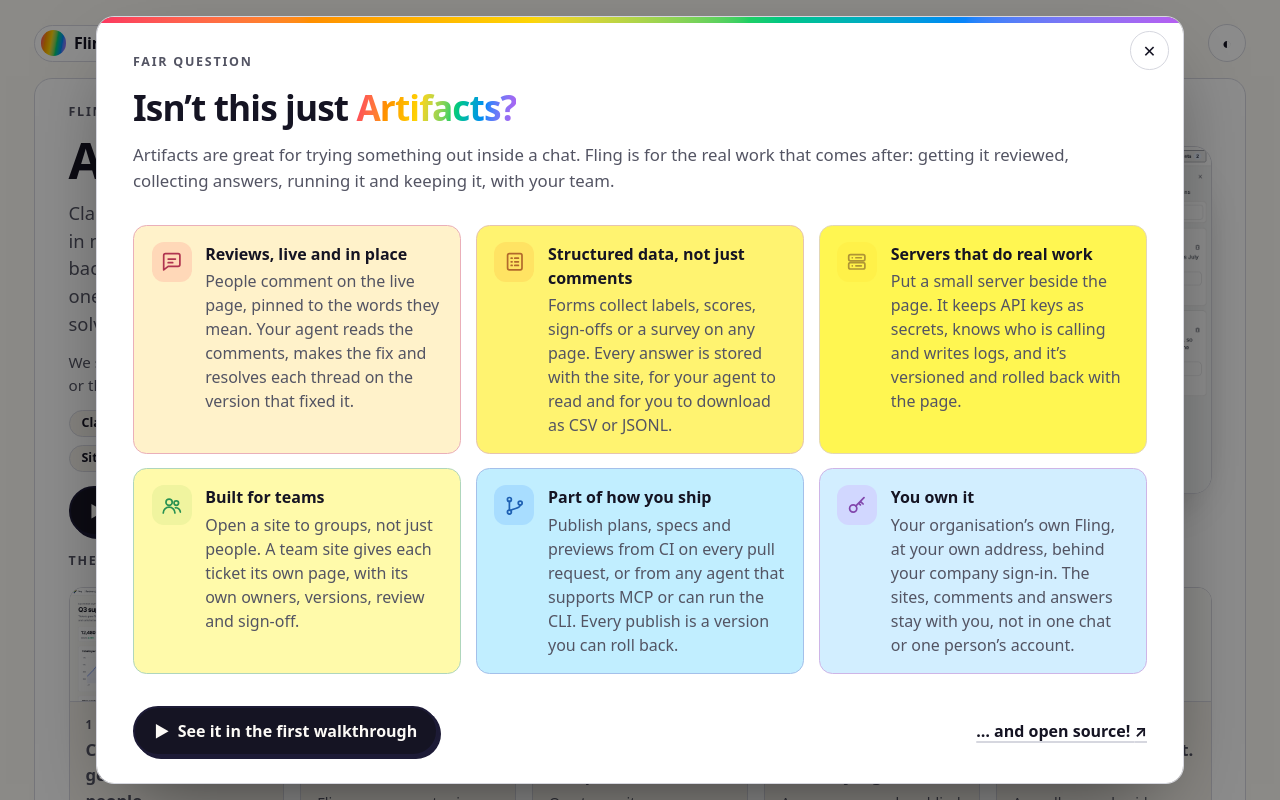
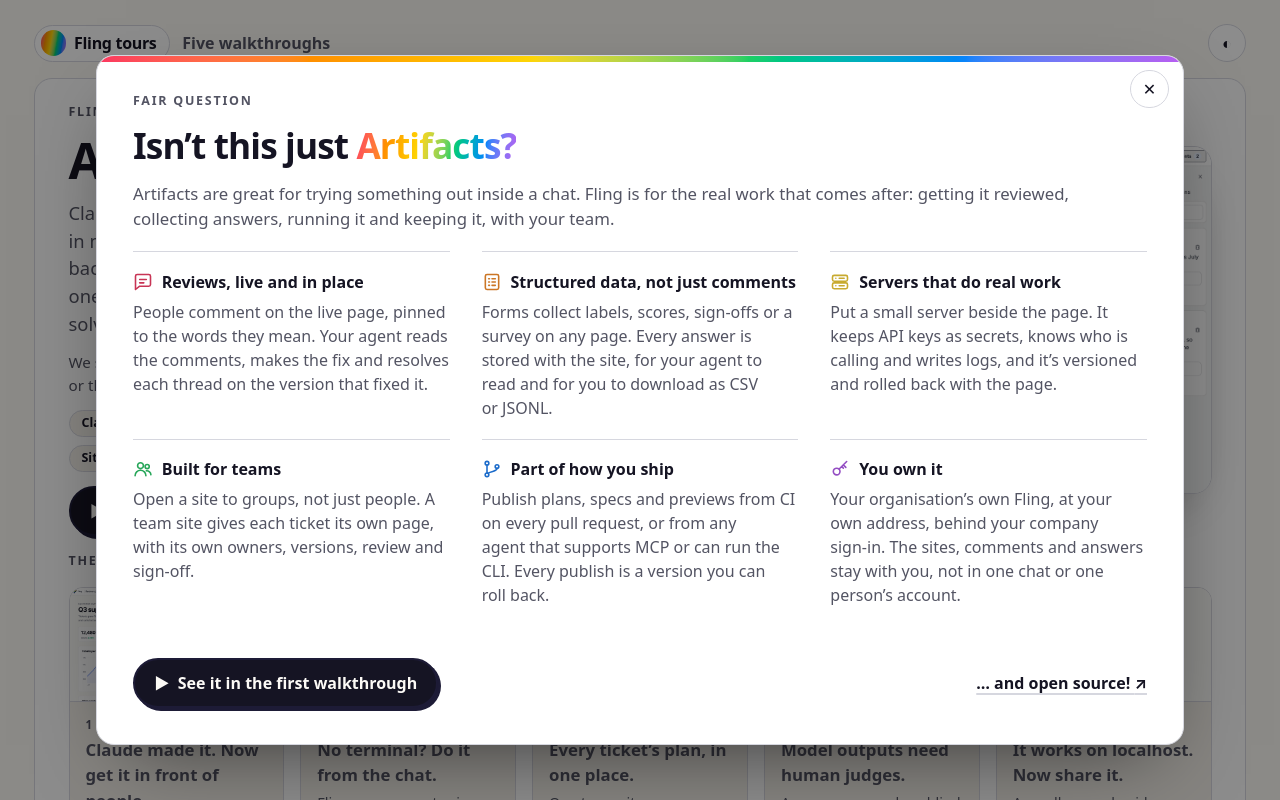
Before and after one commit to nearform/fling-walkthroughs, a website: page home/index.html in a window 1280 px wide. Both pictures are taken after a click on the button "Hang on, isn’t this just Artifacts?". Shown: the top 800 px of the page. Drawn offline with Linux system fonts and the light colour scheme; files that its build step writes are made by us from their sources; files whose address does not match are found by name.

Commit message:
Title cards: problem and how beside the tour's poster; plainer Artifacts panel
Co-Authored-By: Claude Opus 5.5 <noreply@anthropic.com>

```diff
--- a/build.mjs
+++ b/build.mjs
@@ -38,7 +38,8 @@ for (const t of tours) {
     for (const k of Object.keys(all)) all[k] = all[k].filter(p => !p.skip).map(p => ({ ...p, parts: p.parts.map(q => ({ ...q, from: q.text, text: swap(q.text) })) }))
     patches = `\nwindow.TOUR_PATCHES = ${JSON.stringify(all)}\n`
   }
-  writeFileSync(`${out}/scenes.js`, swap(readFileSync(`tours/${t}/scenes.js`, 'utf8')) + patches)
+  const poster = `\nwindow.TOUR.poster = ${JSON.stringify(meta.poster)}\n` // the title card shows it
+  writeFileSync(`${out}/scenes.js`, swap(readFileSync(`tours/${t}/scenes.js`, 'utf8')) + poster + patches)
   cpSync(`tours/${t}/shots`, `${out}/shots`, { recursive: true })
   for (const f of ['player.css', 'player.js', 'tours.js']) cpSync(`player/${f}`, `${out}/player/${f}`)
   console.log(`built ${out}`)
--- a/home/index.html
+++ b/home/index.html
@@ -57,19 +57,11 @@
   .vs h2 { font-size: clamp(1.5rem, 1.1rem + 1.5vw, 2.2rem); line-height: 1.1; letter-spacing: -0.025em; font-weight: 800; }
   .vs .intro { color: var(--muted); font-size: 1.05rem; }
   .vs::before { content: ""; position: absolute; inset: 0 0 auto; block-size: 6px; background: var(--rainbow); }
-  .vs dl { display: grid; grid-template-columns: repeat(auto-fit, minmax(min(16rem, 100%), 1fr)); gap: 0.9rem; }
-  .vs dl > div {
-    display: grid; grid-template-columns: auto 1fr; grid-template-rows: auto 1fr; column-gap: 0.85rem; align-items: start;
-    padding: 1rem 1.1rem; border-radius: calc(var(--radius) * 0.75);
-    border: 1px solid color-mix(in oklab, var(--c) 30%, var(--line));
-    background: color-mix(in oklab, var(--c) 7%, var(--card));
-  }
-  .vs .ico {
-    grid-row: span 2; display: grid; place-items: center; inline-size: 2.5rem; aspect-ratio: 1; border-radius: 0.75rem;
-    background: color-mix(in oklab, var(--c) 22%, var(--card)); color: color-mix(in oklab, var(--c) 70%, var(--ink));
-  }
-  .vs .ico svg { inline-size: 1.35rem; }
-  .vs dt { font-weight: 750; margin-block-end: 0.2rem; }
+  .vs dl { display: grid; grid-template-columns: repeat(auto-fit, minmax(min(16rem, 100%), 1fr)); gap: 0 2rem; margin-block-start: 0.25rem; }
+  .vs dl > div { padding-block: 1.1rem 1.2rem; border-block-start: 1px solid var(--line); }
+  .vs dt { display: flex; align-items: center; gap: 0.55rem; font-weight: 750; margin-block-end: 0.35rem; }
+  .vs .ico { flex: none; display: inline-flex; color: color-mix(in oklab, var(--c) 80%, var(--ink)); }
+  .vs .ico svg { inline-size: 1.25rem; }
   .vs dd { color: var(--muted); margin: 0; }
   .vs .foot { display: flex; flex-wrap: wrap; gap: 1rem; align-items: center; justify-content: space-between; }
   .vs .oss { font-weight: 750; color: var(--ink); text-decoration: underline; text-decoration-thickness: 2px; text-underline-offset: 0.25em; text-decoration-color: var(--line); }
@@ -145,12 +137,12 @@
   <h2>Isn’t this just <span class="rainbow-text">Artifacts?</span></h2>
   <p class="intro">Artifacts are great for trying something out inside a chat. Fling is for the real work that comes after: getting it reviewed, collecting answers, running it and keeping it, with your team.</p>
   <dl>
-    <div style="--c: var(--red)"><span class="ico" aria-hidden="true"><svg viewBox="0 0 24 24" fill="none" stroke="currentColor" stroke-width="1.9" stroke-linecap="round" stroke-linejoin="round"><path d="M21 15a2 2 0 0 1-2 2H8l-5 4V5a2 2 0 0 1 2-2h14a2 2 0 0 1 2 2z"/><path d="M8 9h8M8 13h5"/></svg></span><dt>Reviews, live and in place</dt><dd>People comment on the live page, pinned to the words they mean. Your agent reads the comments, makes the fix and resolves each thread on the version that fixed it.</dd></div>
-    <div style="--c: var(--orange)"><span class="ico" aria-hidden="true"><svg viewBox="0 0 24 24" fill="none" stroke="currentColor" stroke-width="1.9" stroke-linecap="round" stroke-linejoin="round"><rect x="4" y="3" width="16" height="18" rx="2"/><path d="M8 8h1M12 8h4M8 12h1M12 12h4M8 16h1M12 16h4"/></svg></span><dt>Structured data, not just comments</dt><dd>Forms collect labels, scores, sign-offs or a survey on any page. Every answer is stored with the site, for your agent to read and for you to download as CSV or JSONL.</dd></div>
-    <div style="--c: var(--yellow)"><span class="ico" aria-hidden="true"><svg viewBox="0 0 24 24" fill="none" stroke="currentColor" stroke-width="1.9" stroke-linecap="round" stroke-linejoin="round"><rect x="3" y="4" width="18" height="7" rx="2"/><rect x="3" y="13" width="18" height="7" rx="2"/><path d="M7 7.5h.01M7 16.5h.01M11 7.5h6M11 16.5h6"/></svg></span><dt>Servers that do real work</dt><dd>Put a small server beside the page. It keeps API keys as secrets, knows who is calling and writes logs, and it’s versioned and rolled back with the page.</dd></div>
-    <div style="--c: var(--green)"><span class="ico" aria-hidden="true"><svg viewBox="0 0 24 24" fill="none" stroke="currentColor" stroke-width="1.9" stroke-linecap="round" stroke-linejoin="round"><circle cx="9" cy="8" r="3.5"/><path d="M2.5 20a6.5 6.5 0 0 1 13 0"/><circle cx="17" cy="9" r="2.5"/><path d="M16 14.2a5 5 0 0 1 5.5 4.8"/></svg></span><dt>Built for teams</dt><dd>Open a site to groups, not just people. A team site gives each ticket its own page, with its own owners, versions, review and sign-off.</dd></div>
-    <div style="--c: var(--blue)"><span class="ico" aria-hidden="true"><svg viewBox="0 0 24 24" fill="none" stroke="currentColor" stroke-width="1.9" stroke-linecap="round" stroke-linejoin="round"><circle cx="6" cy="5" r="2.2"/><circle cx="6" cy="19" r="2.2"/><circle cx="18" cy="9" r="2.2"/><path d="M6 7.2v9.6M18 11.2c0 4-6 3-11 6"/></svg></span><dt>Part of how you ship</dt><dd>Publish plans, specs and previews from CI on every pull request, or from any agent that supports MCP or can run the CLI. Every publish is a version you can roll back.</dd></div>
-    <div style="--c: var(--violet)"><span class="ico" aria-hidden="true"><svg viewBox="0 0 24 24" fill="none" stroke="currentColor" stroke-width="1.9" stroke-linecap="round" stroke-linejoin="round"><circle cx="8" cy="15" r="4"/><path d="M11 12l9-9M16 7l3 3M14 9l2 2"/></svg></span><dt>You own it</dt><dd>Your organisation’s own Fling, at your own address, behind your company sign-in. The sites, comments and answers stay with you, not in one chat or one person’s account.</dd></div>
+    <div style="--c: var(--red)"><dt><span class="ico" aria-hidden="true"><svg viewBox="0 0 24 24" fill="none" stroke="currentColor" stroke-width="1.9" stroke-linecap="round" stroke-linejoin="round"><path d="M21 15a2 2 0 0 1-2 2H8l-5 4V5a2 2 0 0 1 2-2h14a2 2 0 0 1 2 2z"/><path d="M8 9h8M8 13h5"/></svg></span>Reviews, live and in place</dt><dd>People comment on the live page, pinned to the words they mean. Your agent reads the comments, makes the fix and resolves each thread on the version that fixed it.</dd></div>
+    <div style="--c: var(--orange)"><dt><span class="ico" aria-hidden="true"><svg viewBox="0 0 24 24" fill="none" stroke="currentColor" stroke-width="1.9" stroke-linecap="round" stroke-linejoin="round"><rect x="4" y="3" width="16" height="18" rx="2"/><path d="M8 8h1M12 8h4M8 12h1M12 12h4M8 16h1M12 16h4"/></svg></span>Structured data, not just comments</dt><dd>Forms collect labels, scores, sign-offs or a survey on any page. Every answer is stored with the site, for your agent to read and for you to download as CSV or JSONL.</dd></div>
+    <div style="--c: var(--yellow)"><dt><span class="ico" aria-hidden="true"><svg viewBox="0 0 24 24" fill="none" stroke="currentColor" stroke-width="1.9" stroke-linecap="round" stroke-linejoin="round"><rect x="3" y="4" width="18" height="7" rx="2"/><rect x="3" y="13" width="18" height="7" rx="2"/><path d="M7 7.5h.01M7 16.5h.01M11 7.5h6M11 16.5h6"/></svg></span>Servers that do real work</dt><dd>Put a small server beside the page. It keeps API keys as secrets, knows who is calling and writes logs, and it’s versioned and rolled back with the page.</dd></div>
+    <div style="--c: var(--green)"><dt><span class="ico" aria-hidden="true"><svg viewBox="0 0 24 24" fill="none" stroke="currentColor" stroke-width="1.9" stroke-linecap="round" stroke-linejoin="round"><circle cx="9" cy="8" r="3.5"/><path d="M2.5 20a6.5 6.5 0 0 1 13 0"/><circle cx="17" cy="9" r="2.5"/><path d="M16 14.2a5 5 0 0 1 5.5 4.8"/></svg></span>Built for teams</dt><dd>Open a site to groups, not just people. A team site gives each ticket its own page, with its own owners, versions, review and sign-off.</dd></div>
+    <div style="--c: var(--blue)"><dt><span class="ico" aria-hidden="true"><svg viewBox="0 0 24 24" fill="none" stroke="currentColor" stroke-width="1.9" stroke-linecap="round" stroke-linejoin="round"><circle cx="6" cy="5" r="2.2"/><circle cx="6" cy="19" r="2.2"/><circle cx="18" cy="9" r="2.2"/><path d="M6 7.2v9.6M18 11.2c0 4-6 3-11 6"/></svg></span>Part of how you ship</dt><dd>Publish plans, specs and previews from CI on every pull request, or from any agent that supports MCP or can run the CLI. Every publish is a version you can roll back.</dd></div>
+    <div style="--c: var(--violet)"><dt><span class="ico" aria-hidden="true"><svg viewBox="0 0 24 24" fill="none" stroke="currentColor" stroke-width="1.9" stroke-linecap="round" stroke-linejoin="round"><circle cx="8" cy="15" r="4"/><path d="M11 12l9-9M16 7l3 3M14 9l2 2"/></svg></span>You own it</dt><dd>Your organisation’s own Fling, at your own address, behind your company sign&#8209;in. The sites, comments and answers stay with you, not in one chat or one person’s account.</dd></div>
   </dl>
   <div class="foot">
     <a class="btn" href="get-started/">▶&nbsp; See it in the first walkthrough</a>
--- a/player/player.css
+++ b/player/player.css
@@ -353,6 +353,21 @@ p { margin: 0; }
 .card-inner .problem { font-size: clamp(1.05rem, 0.95rem + 0.5vw, 1.35rem); max-inline-size: 52ch; text-wrap: pretty; }
 .card-inner .eyebrow.how { margin-block-start: 0.4rem; }
 .card-inner .lead { font-size: clamp(1.05rem, 0.95rem + 0.5vw, 1.35rem); color: var(--muted); max-inline-size: 52ch; }
+/* the title card: text and the tour's poster side by side when there is room, stacked when not */
+.card-inner.intro {
+  inline-size: min(88rem, 100%); align-items: center; gap: clamp(1.25rem, 0.5rem + 2.5vw, 3.5rem);
+  grid-template-columns: repeat(auto-fit, minmax(min(21rem, 100%), 1fr));
+}
+.intro-text { display: grid; gap: 0.95rem; justify-items: start; }
+.card-inner.intro h1 { font-size: clamp(2rem, 1.1rem + 2.6vw, 3.6rem); }
+.card-inner.intro :is(.problem, .lead) { font-size: clamp(1rem, 0.95rem + 0.3vw, 1.2rem); max-inline-size: 58ch; }
+.intro-shot {
+  display: block; padding: 0; border: 1px solid var(--line); border-radius: var(--radius); overflow: hidden;
+  background: var(--card); cursor: pointer; box-shadow: 0 24px 48px -28px oklch(0% 0 0 / 0.5);
+}
+.intro-shot img { display: block; inline-size: 100%; block-size: auto; }
+@media (prefers-reduced-motion: no-preference) { .intro-shot { transition: translate 200ms var(--ease-out), box-shadow 200ms var(--ease-out); } }
+@media (hover: hover) and (pointer: fine) { .intro-shot:hover { translate: 0 -3px; box-shadow: 0 30px 56px -28px oklch(0% 0 0 / 0.55); } }
 .chips { display: flex; flex-wrap: wrap; gap: 0.5rem; }
 .chip {
   font-size: 0.85rem; font-weight: 600;
```
Also changed, not shown: player/player.js (+13 -3 lines).
